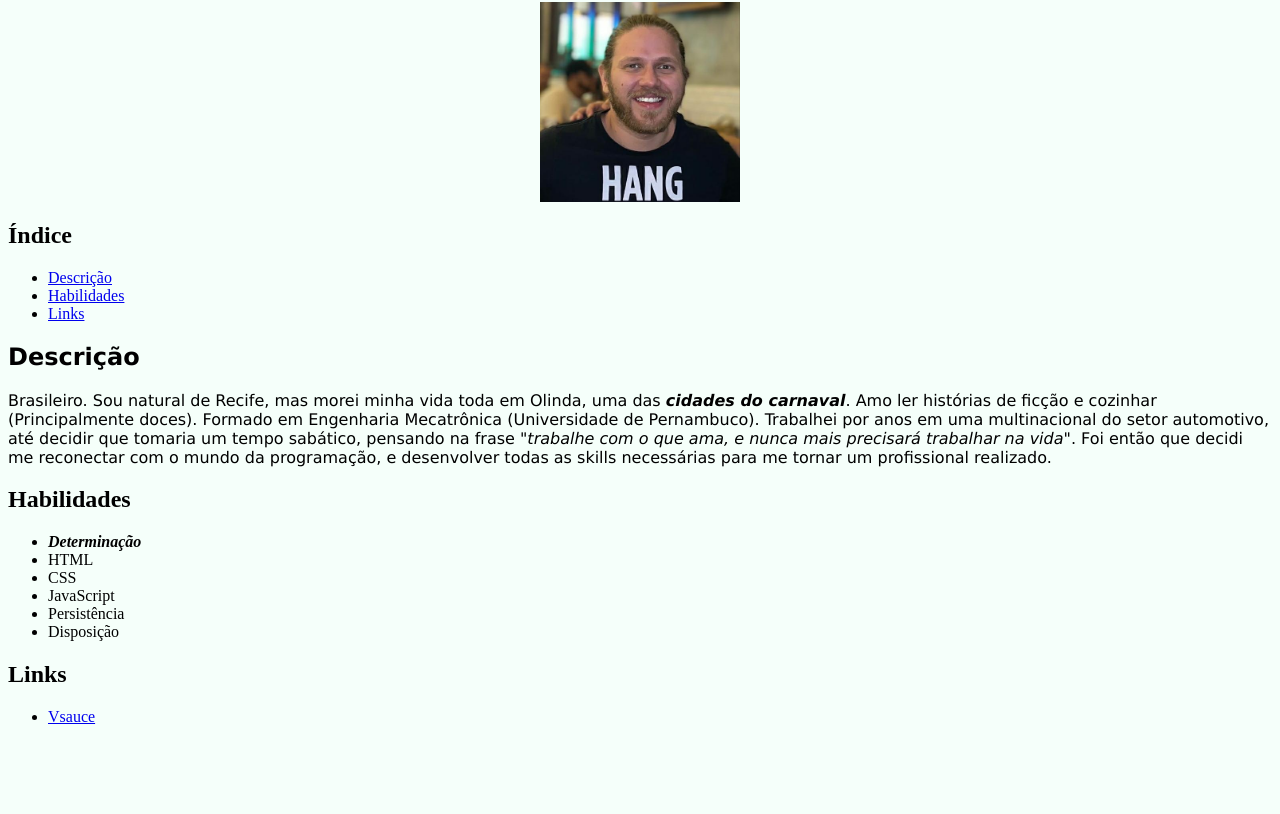
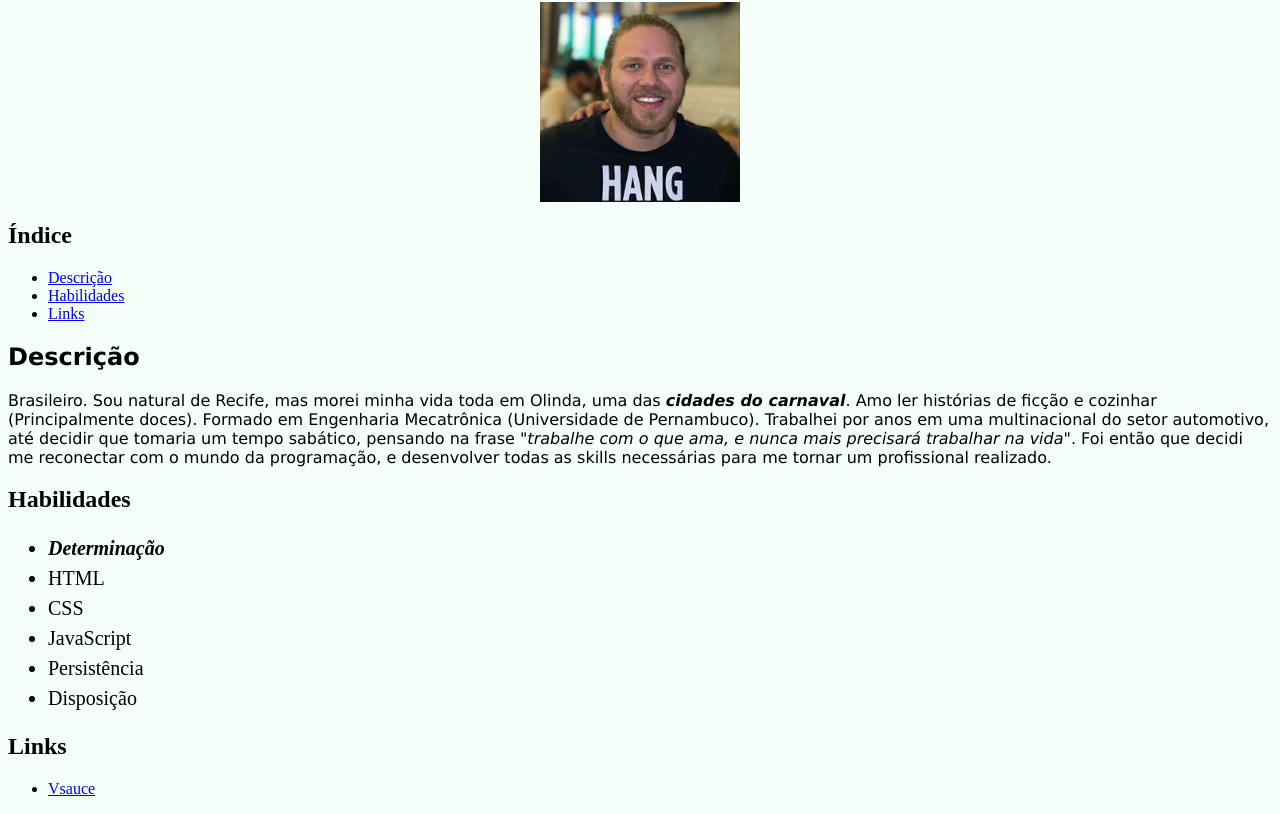
Before and after one commit to ViniGB/viniciusgomes.github.io, a plain HTML site: page index.html in a window 1280 px wide. Shown: the part 78-892 px from the top of the page. Before the commit the page ends 820 px from the top, so only its background shows below. Drawn offline with Linux system fonts and the light colour scheme.

Commit message:
Alterando tamanho diferente para elementos da lista de habilidades

```diff
--- a/index.html
+++ b/index.html
@@ -31,12 +31,12 @@
 
     <h2 id="hab">Habilidades</h2>
     <ul>
-        <li><strong>Determinação</strong></li>
-        <li>HTML</li>
-        <li>CSS</li>
-        <li>JavaScript</li>
-        <li>Persistência</li>
-        <li >Disposição</li>
+        <li class="skills"><strong>Determinação</strong></li>
+        <li class="skills">HTML</li>
+        <li class="skills">CSS</li>
+        <li class="skills">JavaScript</li>
+        <li class="skills">Persistência</li>
+        <li class="skills">Disposição</li>
     </ul>
 
     <h2 id="links">Links</h2>
--- a/style.css
+++ b/style.css
@@ -28,3 +28,8 @@ strong {
 em {
     font-style: oblique;
 }
+
+.skills {
+    font-size: 20px;
+    line-height: 30px;
+}
```
